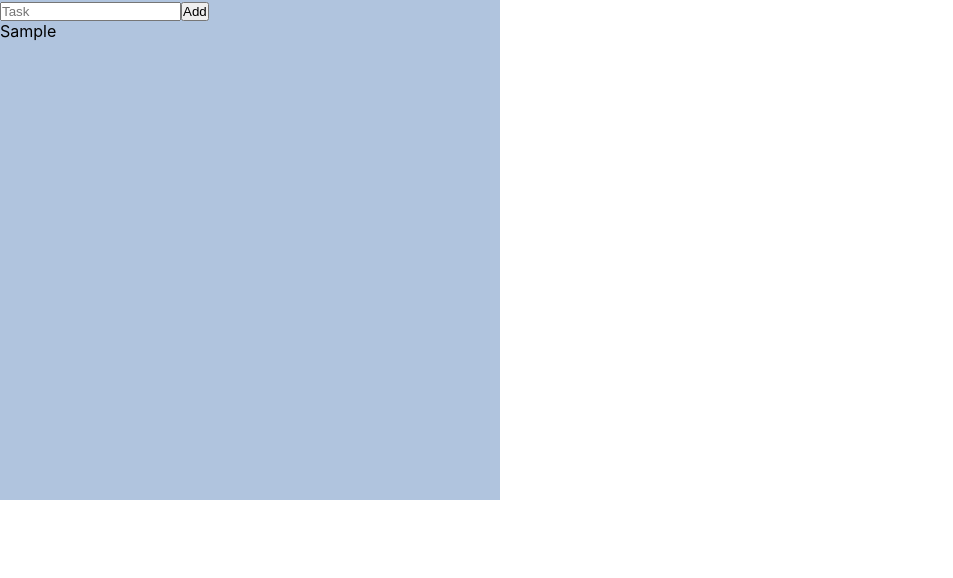
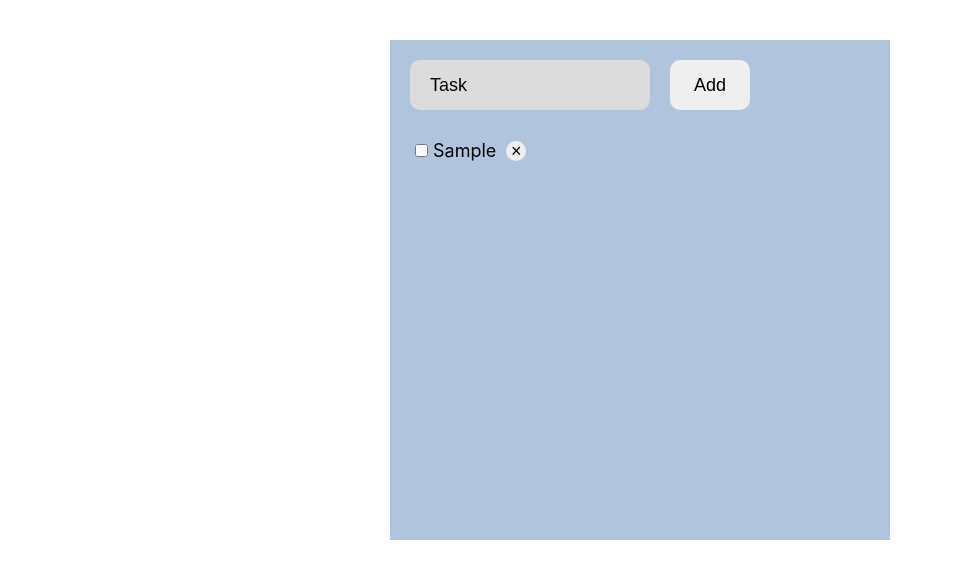
Before and after one commit to bobrishyova/ToDoList, a React (Create React App) app: page / in a window 1280 px wide. Both pictures are taken after typing "Sample" into the empty fields and a click on the button "Add". Shown: the top 578 px of the page, without its empty margins (0-953 px from the left). Built offline with nearby package versions, Linux system fonts and the light colour scheme.

Commit message:
deleting and performing tasks

```diff
--- a/src/App.js
+++ b/src/App.js
@@ -1,5 +1,9 @@
 import React from 'react'
 
+
+const DoneTask = {
+  textDecoration: "line-through",
+}
 
 class ToDoApp extends React.Component {
   state = {
@@ -12,12 +16,16 @@ class ToDoApp extends React.Component {
   })
 
   addItem = () => {
+    if (this.state.text.length === 0) {
+      return null
+    }
     this.setState((state) => ({
       items: [
         ...state.items,
         {
           text: state.text,
           id: Date.now(),
+          done: false,
         }
       ],
       text: '',
@@ -25,18 +33,44 @@ class ToDoApp extends React.Component {
     )
   }
 
+  deleteTask = (id) => () => {
+    const filteredItems = this.state.items.filter((item) => item.id !== id)
+    this.setState({
+      items: filteredItems,
+    })
+  }
+
+  doneTask = (currentItem) => () => {
+    const newItems = this.state.items.map((item) => {
+      if (currentItem.id === item.id) {
+        return {
+          ...item,
+          done: !currentItem.done,
+        }
+      }
+      return item
+    })
+    this.setState({
+      items: newItems,
+    })
+  }
+
   render() {
     return (
       <div className="toDo">
-        <form>
+        <form className="toDoForm">
           <input type="text" value={this.state.text} placeholder="Task" onChange={this.saveInputText} />
           <button id="button" type="button" onClick={this.addItem}>Add</button>
         </form>
-        <ul>
-          {this.state.items.map((item) => (
-            <li key={item.id}>{item.text}</li>
-          ))}
-        </ul>
+        {this.state.items.map((item) => (
+          <div key={item.id} className="task">
+            <form className="checkbox">
+              <input type="checkbox" checked={item.done} onChange={this.doneTask(item)} />
+            </form>
+            <p className="text" style={item.done ? DoneTask : {}}>{item.text}</p>
+            <button className="button" onClick={this.deleteTask(item.id)}>&times;</button>
+          </div>
+        ))}
       </div>
     )
   }
--- a/src/index.css
+++ b/src/index.css
@@ -18,9 +18,66 @@ code {
     monospace;
 }
 
-
 .toDo {
   background-color: #B0C4DE;
   width: 500px;
   height: 500px;
+  margin: 40px auto;
 }
+
+.task {
+  display: flex;
+  align-items: center;
+}
+
+.checkbox {
+  margin: 10px 5px 10px 25px;
+}
+
+.text {
+  margin: 10px 0 10px 0;
+  font-size: 18px;
+}
+
+.button {
+  margin: 10px;
+  border: 0;
+  border-radius: 50%;
+  width: 20px;
+  height: 20px;
+  font-size: 18px;
+}
+
+.toDoForm input {
+  width: 200px;
+  height: 50px;
+  border: 0;
+  margin: 20px;
+  padding: 0 20px;
+  background-color: #DCDCDC;
+  border-radius: 10px;
+  font-size: 18px;
+}
+
+.toDoForm input::placeholder {
+  color: #000000;
+}
+
+.toDoForm button {
+  height: 50px;
+  width: 80px;
+  border-radius: 10px;
+  font-size: 18px;
+  cursor: pointer;
+  border: 0;
+  color: #000000;
+}
+
+.toDoForm button:active {
+  background-color: #A9A9A9;
+  font-weight: bold;
+}
+
+.toDoForm button:focus {
+  outline: none;
+}
```
